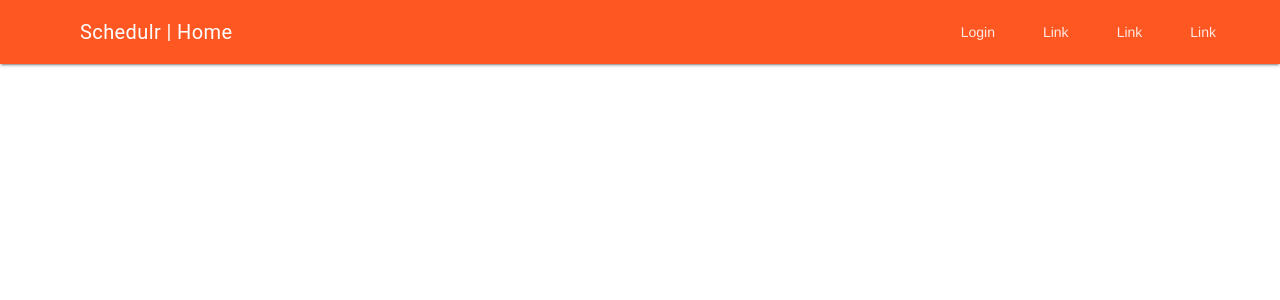
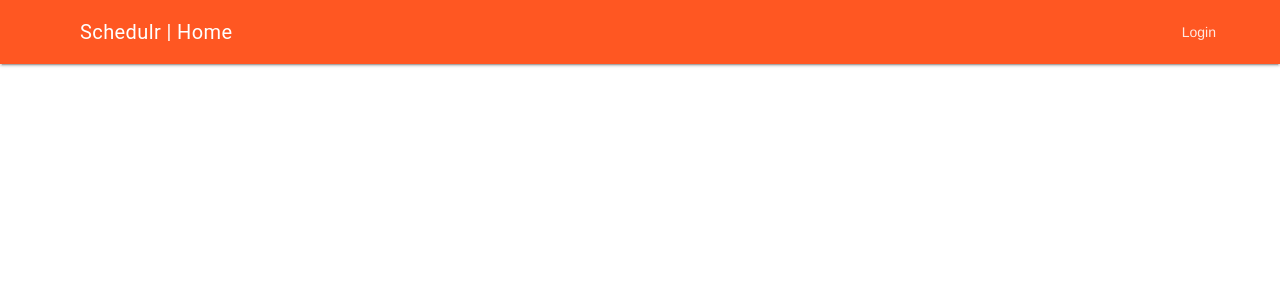
Before and after one commit to bunchiestudios/schedulr, a Flask app: page / in a window 1280 px wide. Shown: the top 300 px of the page. Run offline with Flask 2, Linux system fonts and the light colour scheme; parts of the project's set-up code (start-up, migrations or seed data) failed here and were passed over.

Commit message:
progress

```diff
--- a/app/modules/home.py
+++ b/app/modules/home.py
@@ -3,10 +3,11 @@ from app import db
 from app import models
 from flask import Blueprint, render_template
 
-from app.models.util import user as user_util
+from app.helpers import session_helper
 
 bp = Blueprint('home', __name__)
 
 @bp.route('/', strict_slashes=False)
+@session_helper.load_user_if_logged_in
 def home():
     return render_template('base.html', title='Home')
--- a/app/templates/base.html
+++ b/app/templates/base.html
@@ -30,12 +30,10 @@
                         {% else %}
                             <a class="mdl-navigation__link" href="auth/login">Login</a>
                         {% endif %}
-              <a class="mdl-navigation__link" href="">Link</a>
-              <a class="mdl-navigation__link" href="">Link</a>
-              <a class="mdl-navigation__link" href="">Link</a>
                     </nav>
                 </div>
             </header>
+            {% if g.user %}
                 <div class="mdl-layout__drawer">
                 <span class="mdl-layout-title">Title</span>
                     <nav class="mdl-navigation">
@@ -45,6 +43,7 @@
                         <a class="mdl-navigation__link" href="">Link</a>
                     </nav>
                 </div>
+            {% endif %}
             <main class="mdl-layout__content">
             <div class="page-content"><!-- Your content goes here --></div>
             </main>
```
Lines whose indentation alone changed are shown as unchanged.
